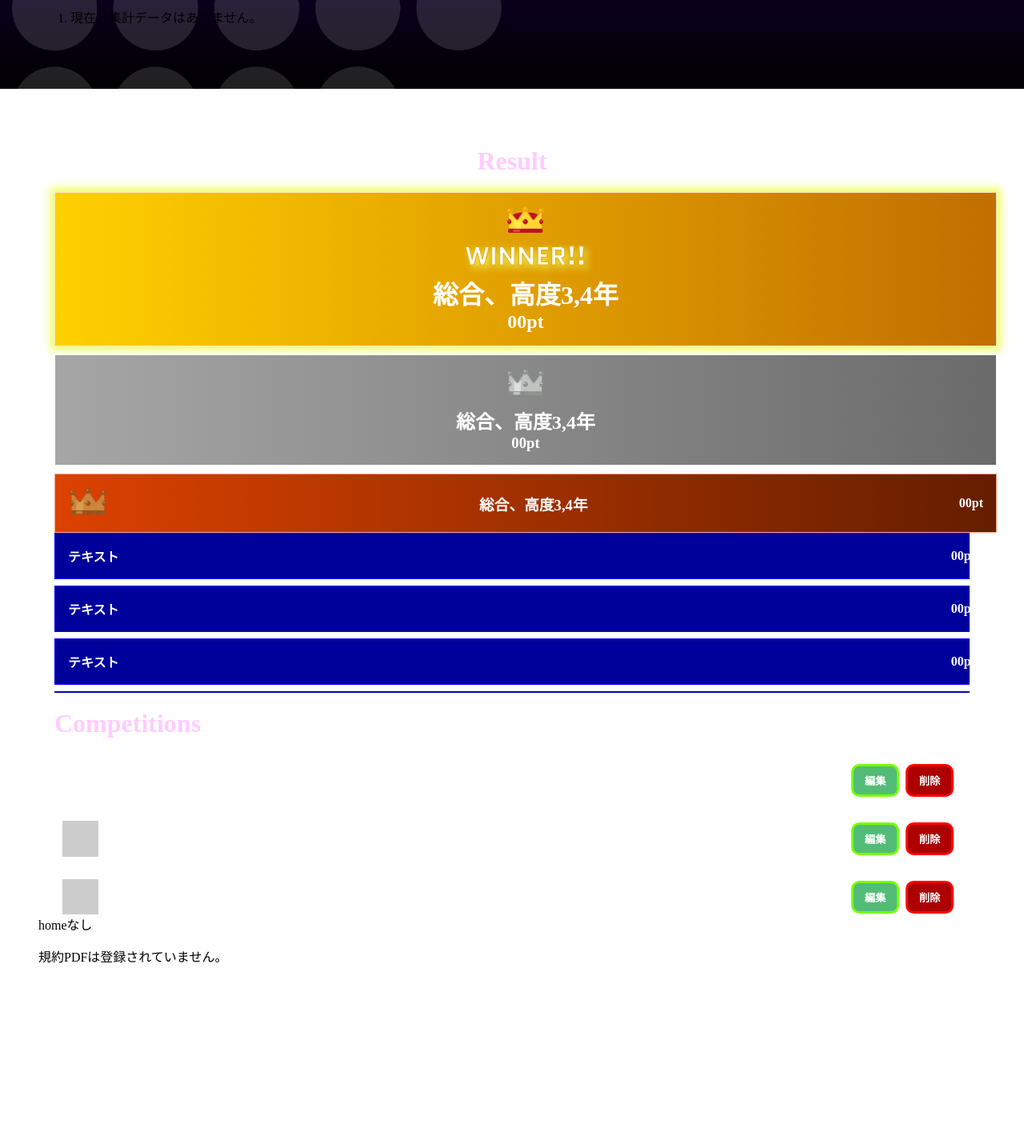
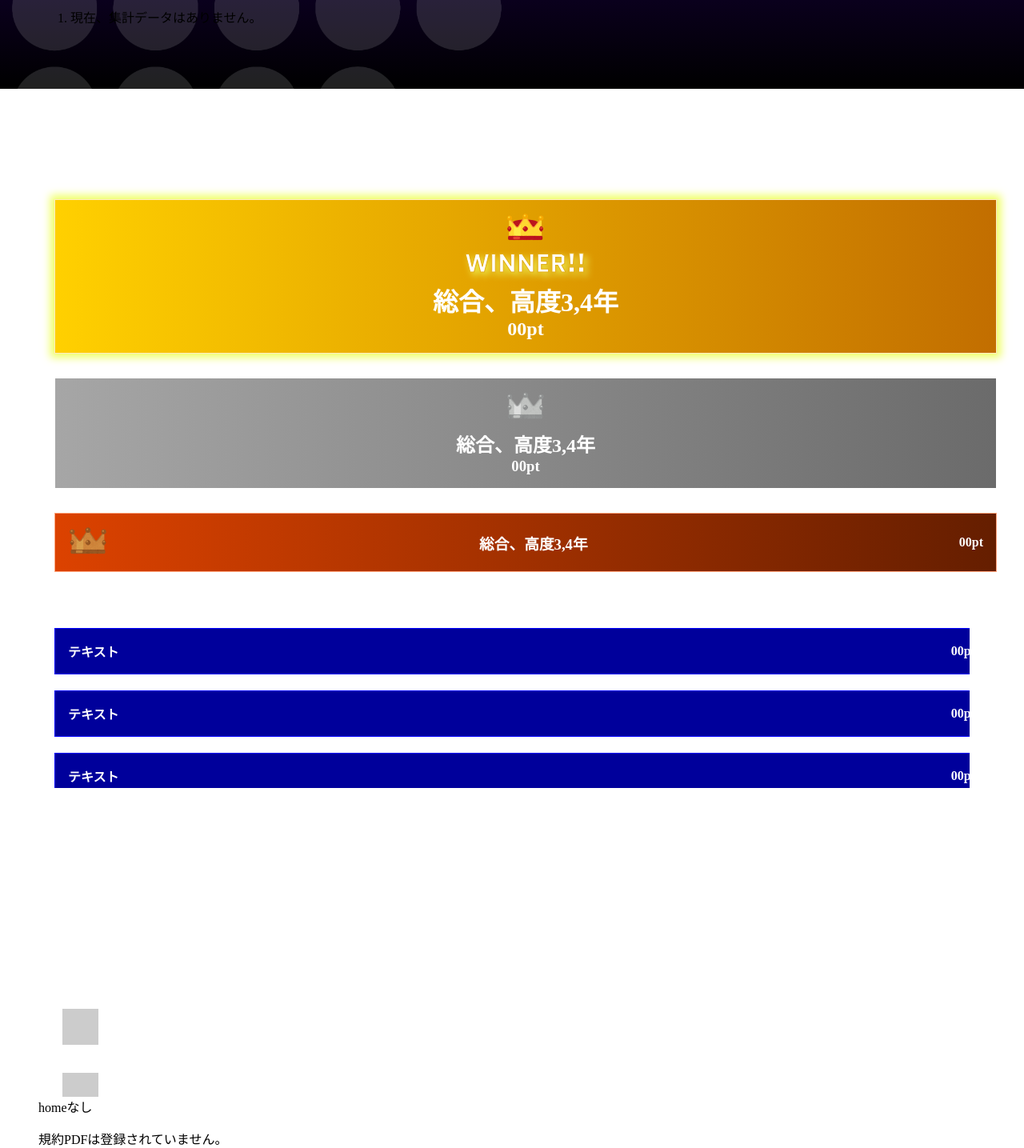
Before and after one commit to Nayuta9382/2026-spring-hackathon, a Django app: page /pages/tournaments/user-detail in a window 1280 px wide. Shown: the part 689-2124 px from the top of the page at 80% size. Before the commit the page ends 1893 px from the top, so only its background shows below. Run offline with Django 5.2, Linux system fonts and the light colour scheme; some libraries are stand-ins or nearby versions.

Commit message:
大会一覧修正#83

```diff
--- a/static/css/all_style.css
+++ b/static/css/all_style.css
@@ -477,7 +477,7 @@ body {
 .h2,
 .p {
     font-weight: bold;
-    color: #ffccff;
+    color: #fff;
     /* 背景が暗い想定の明るい色 */
     margin-bottom: 20px;
 }
--- a/static/css/tournament_detail_user.css
+++ b/static/css/tournament_detail_user.css
@@ -4,57 +4,76 @@
 /* リスト全体のスクロール設定 */
 .list_admin,
 .ranking_others {
-    max-height: 200px !important;
+    max-height: 200px;
     /* 表示したい高さに合わせて調整 */
-    overflow-y: auto !important;
-    display: flex !important;
-    flex-direction: column !important;
-    gap: 8px !important;
-    padding-right: 10px !important;
+    overflow-y: auto;
+    display: flex;
+    flex-direction: column;
+    gap: 15px ;
+    padding-right: 10px ;
+    margin-top: 70px;
 }
 
 /* アイテム内を横並びにする（ここがボタン横並びの肝） */
 .list_item {
-    display: flex !important;
-    flex-direction: row !important;
+    display: flex;
+    flex-direction: row;
     /* 横並び */
-    align-items: center !important;
-    justify-content: flex-start !important;
-    padding: 10px !important;
-    flex-shrink: 0 !important;
+    align-items: center;
+    justify-content: flex-start;
+    padding: 10px;
+    flex-shrink: 0;
     /* 潰れないように */
 }
 
 /* 大会名を広げてボタンを右に寄せる */
 .item-name {
-    flex-grow: 1 !important;
-    margin-left: 15px !important;
-    color: #fff !important;
-    font-weight: bold !important;
-    text-align: left !important;
+    flex-grow: 1;
+    margin-left: 15px ;
+    color: #fff ;
+    font-weight: bold;
+    text-align: left;
 }
 
 /* ボタン群を横に並べる */
 .item-actions {
-    display: flex !important;
-    flex-direction: row !important;
+    display: flex;
+    flex-direction: row;
     /* ボタン同士を横並びに */
-    gap: 8px !important;
-    flex-shrink: 0 !important;
+    gap: 8px;
+    flex-shrink: 0;
 }
 
 /* 既存の .btn クラスの干渉（margin: autoなど）を打ち消す */
 .item-actions .btn {
-    margin: 0 !important;
-    width: auto !important;
-    min-width: 60px !important;
-    display: inline-block !important;
+    margin: 0 ;
+    width: auto;
+    min-width: 60px;
+    display: inline-block;
 }
 
 /* サムネイル（グレーの四角） */
 .thumb-box {
-    width: 45px !important;
-    height: 45px !important;
+    width: 45px ;
+    height: 45px;
     background: #ccc;
-    flex-shrink: 0 !important;
+    flex-shrink: 0;
 }
+
+.ranking_user{
+    gap: 30px;
+}
+
+.ranking_others{
+    gap: 20px;
+    display: flex;
+    margin-bottom: 5px;
+    min-height: auto;
+}
+
+.h1{
+    margin-top: 10px;
+    font-family: 'Quantico';
+    font-weight: bold;
+    color:#fff
+}
--- a/templates/tournament/user-detail.html
+++ b/templates/tournament/user-detail.html
@@ -81,18 +81,18 @@
 
         <div class="ranking_user">
             <div class="ranking_one">
-                <div class="crown"><img src="./img/crown/mark_oukan_crown1.png" alt=""></div>
+                <div class="crown"><img src="{% static '/img/crown/mark_oukan_crown1.png' %}" alt=""></div>
                 <p class="winner_font quantico-regular">WINNER!!</p>
                 <h1>総合、高度3,4年</h1>
                 <h2>00pt</h2>
             </div>
             <div class="ranking_two">
-                <div class="crown"><img src="./img/crown/mark_oukan_crown2.png" alt=""></div>
+                <div class="crown"><img src="{% static '/img/crown/mark_oukan_crown2.png' %}" alt=""></div>
                 <h2>総合、高度3,4年</h2>
                 <h3>00pt</h3>
             </div>
             <div class="ranking_three">
-                <div class="crown"><img src="./img/crown/mark_oukan_crown3.png" alt=""></div>
+                <div class="crown"><img src="{% static '/img/crown/mark_oukan_crown3.png' %}" alt=""></div>
                 <h3>総合、高度3,4年</h3>
                 <h4>00pt</h4>
             </div>
@@ -115,61 +115,52 @@
                 <p>テキスト</p>
                 <p>00pt</p>
             </div>
+            <div class="ranking_item">
+                <p>テキスト</p>
+                <p>00pt</p>
+            </div>
+            <div class="ranking_item">
+                <p>テキスト</p>
+                <p>00pt</p>
+            </div>
+            <div class="ranking_item">
+                <p>テキスト</p>
+                <p>00pt</p>
+            </div>
         </div>
 
-        <h2 class="h1" style="margin-top: 20px;">Competitions</h2>
+        <h2 class="h1" style="margin-top: 70px;">Competitions</h2>
 
         <div class="list_admin">
             <div class="list_item">
                 <div class="thumb-box" style="background-color: #fff;"></div>
                 <div class="item-name">あそび大全（トイボクシング）</div>
-                <div class="item-actions">
-                    <button class="btn gazou">編集</button>
-                    <button class="btn delete">削除</button>
-                </div>
+
             </div>
             <div class="list_item">
                 <div class="thumb-box"></div>
                 <div class="item-name">アルティメットチキンホース</div>
-                <div class="item-actions">
-                    <button class="btn gazou">編集</button>
-                    <button class="btn delete">削除</button>
-                </div>
+
             </div>
             <div class="list_item">
                 <div class="thumb-box"></div>
                 <div class="item-name">アルティメットチキンホース</div>
-                <div class="item-actions">
-                    <button class="btn gazou">編集</button>
-                    <button class="btn delete">削除</button>
-                </div>
+
             </div>
             <div class="list_item">
                 <div class="thumb-box"></div>
                 <div class="item-name">アルティメットチキンホース</div>
-                <div class="item-actions">
-                    <button class="btn gazou">編集</button>
-                    <button class="btn delete">削除</button>
-                </div>
             </div>
             <div class="list_item">
                 <div class="thumb-box"></div>
                 <div class="item-name">アルティメットチキンホース</div>
-                <div class="item-actions">
-                    <button class="btn gazou">編集</button>
-                    <button class="btn delete">削除</button>
-                </div>
             </div>
             <div class="list_item">
                 <div class="thumb-box"></div>
                 <div class="item-name">アルティメットチキンホース</div>
-                <div class="item-actions">
-                    <button class="btn gazou">編集</button>
-                    <button class="btn delete">削除</button>
             </div>
         </div>
     </div>
 </div>
-</ｄ>
 
 {% endblock %}
```
Also changed, not shown: static/css/login.css (+10 -7 lines), static/css/tournament_list.css (+11 -4 lines), templates/tournament/list.html (+13 -0 lines). Lines whose indentation alone changed are shown as unchanged.
